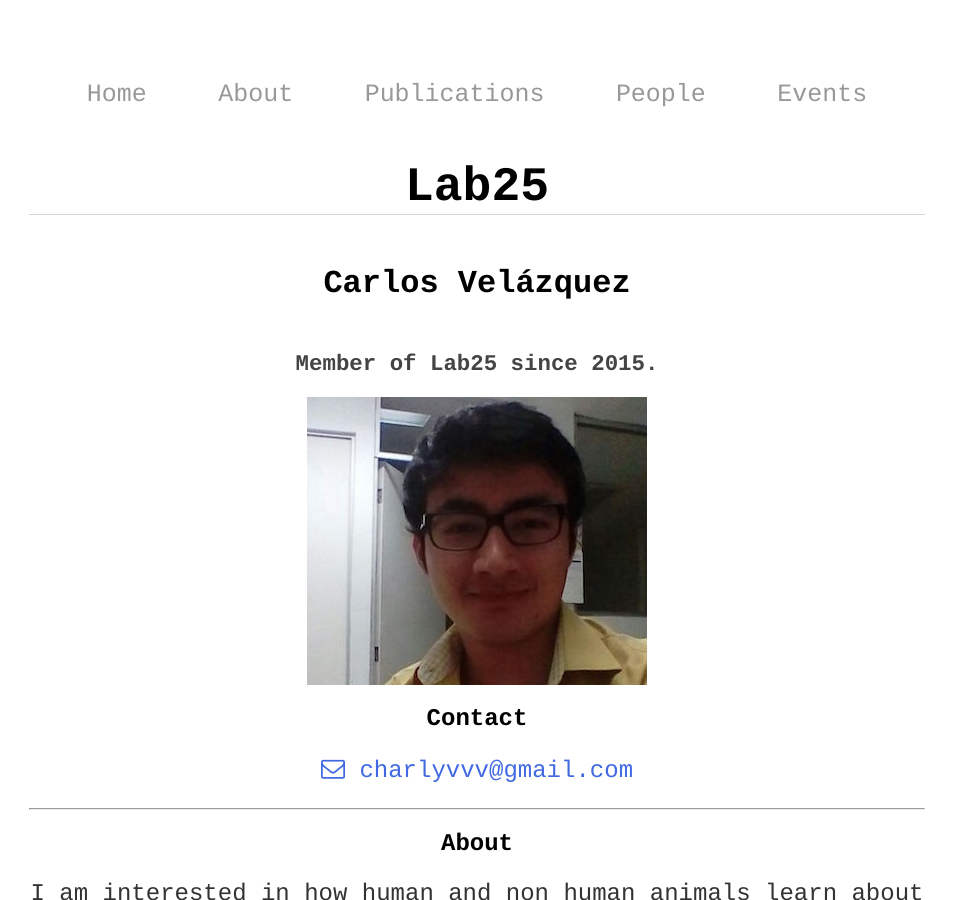
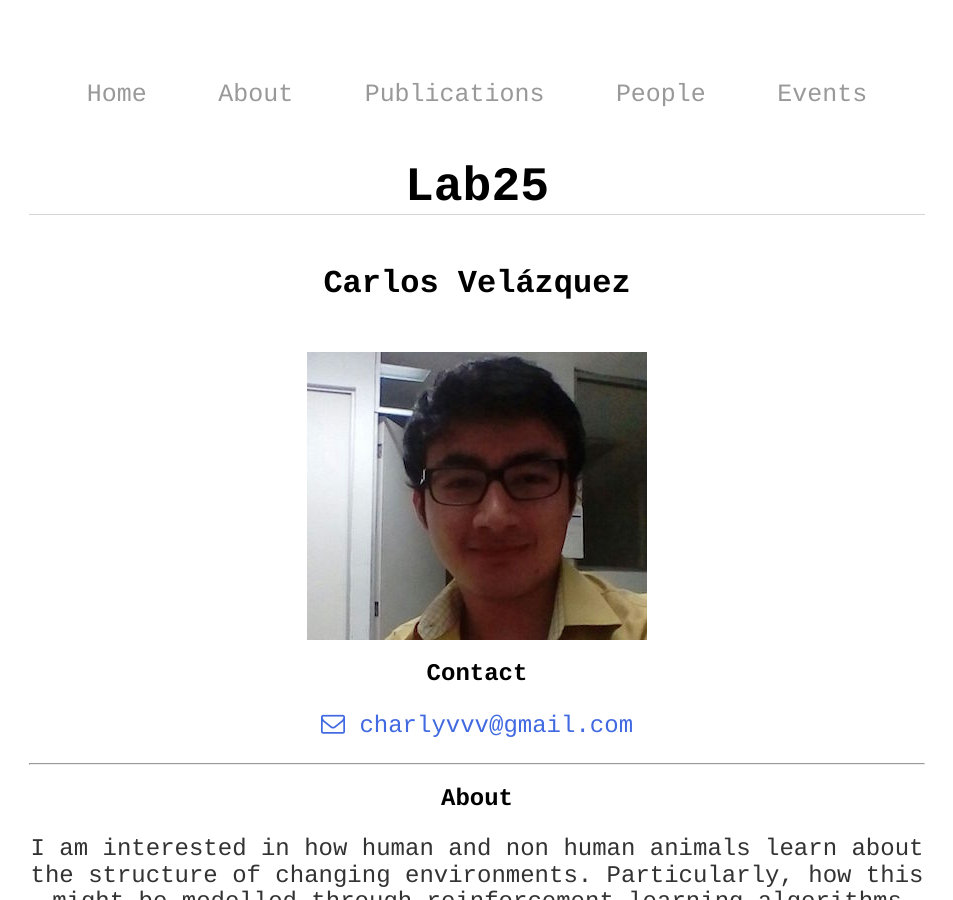
Before and after one commit to BouzasLab25/bouzaslab25.github.io, a Jekyll site: the page built from people/carlos.html, in a window 1280 px wide and 900 px high. Shown: the whole window, without its empty margins (163-1116 px from the left). Built offline with Jekyll 4.4.1, drawn with Linux system fonts in a browser that asks for light colours.

Commit message:
Update carlos.html

```diff
--- a/people/carlos.html
+++ b/people/carlos.html
@@ -5,7 +5,6 @@ title: Lab25 Carlos
 ---
 
 <h3>Carlos Velázquez</h3>
-<h5> Member of Lab25 since 2015.</h5>
 
 <img class="displayed" src="/images/carlos.jpg" />
 
```
